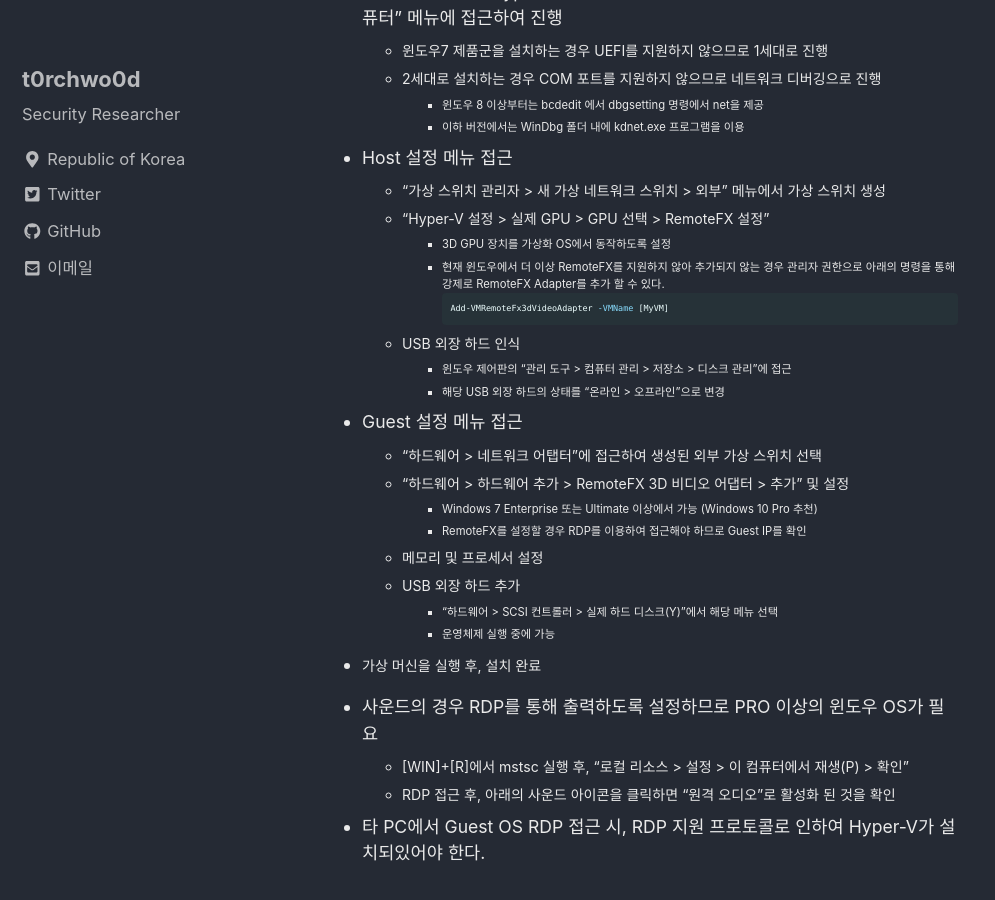
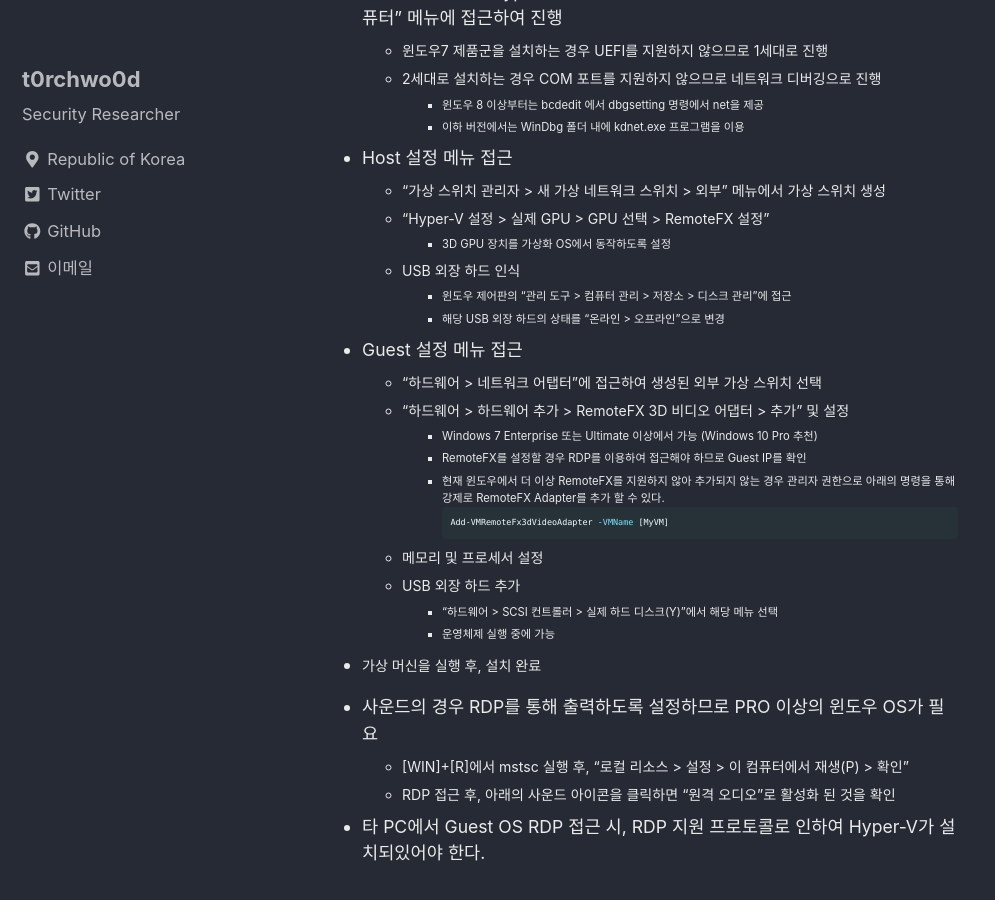
Before and after one commit to t0rchwo0d/t0rchwo0d.github.io, a Jekyll site: the page built from _posts/2019-05-19-Windows-Kernel-Debugging-In-Hyper-V.md, in a window 1280 px wide and 900 px high, scrolled down 734 px. Shown: the whole window, without its empty margins (0-995 px from the left). Built offline with Jekyll 4.4.1, drawn with Linux system fonts in a browser that asks for light colours; cached includes are drawn as plain includes; nearby versions of some CDN libraries; comment, search, counter and statistics services are not loaded; part of the change alters nothing that is shown.

Commit message:
Update 2019-05-19-Windows-Kernel-Debugging-In-Hyper-V.md

````diff
--- a/_posts/2019-05-19-Windows-Kernel-Debugging-In-Hyper-V.md
+++ b/_posts/2019-05-19-Windows-Kernel-Debugging-In-Hyper-V.md
@@ -32,10 +32,6 @@ tags:
   - "가상 스위치 관리자 > 새 가상 네트워크 스위치 > 외부" 메뉴에서 가상 스위치 생성
   - "Hyper-V 설정 > 실제 GPU > GPU 선택 > RemoteFX 설정"
     - 3D GPU 장치를 가상화 OS에서 동작하도록 설정
-    - 현재 윈도우에서 더 이상 RemoteFX를 지원하지 않아 추가되지 않는 경우 관리자 권한으로 아래의 명령을 통해 강제로 RemoteFX Adapter를 추가 할 수 있다.
-      ```powershell
-      Add-VMRemoteFx3dVideoAdapter -VMName [MyVM]
-      ```
   - USB  외장 하드 인식
     - 윈도우 제어판의 "관리 도구 > 컴퓨터 관리 > 저장소 > 디스크 관리"에 접근
     - 해당 USB 외장 하드의 상태를 "온라인 > 오프라인"으로 변경
@@ -45,6 +41,10 @@ tags:
   - "하드웨어 > 하드웨어 추가 > RemoteFX 3D 비디오 어댑터 > 추가" 및 설정
     - Windows 7 Enterprise 또는 Ultimate 이상에서 가능 (Windows 10 Pro 추천)
     - RemoteFX를 설정할 경우 RDP를 이용하여 접근해야 하므로 Guest IP를 확인
+    - 현재 윈도우에서 더 이상 RemoteFX를 지원하지 않아 추가되지 않는 경우 관리자 권한으로 아래의 명령을 통해 강제로 RemoteFX Adapter를 추가 할 수 있다.
+      ```powershell
+      Add-VMRemoteFx3dVideoAdapter -VMName [MyVM]
+      ```
   - 메모리 및 프로세서 설정
   - USB 외장 하드 추가
     - "하드웨어 > SCSI 컨트롤러 > 실제 하드 디스크(Y)"에서 해당 메뉴 선택
````
